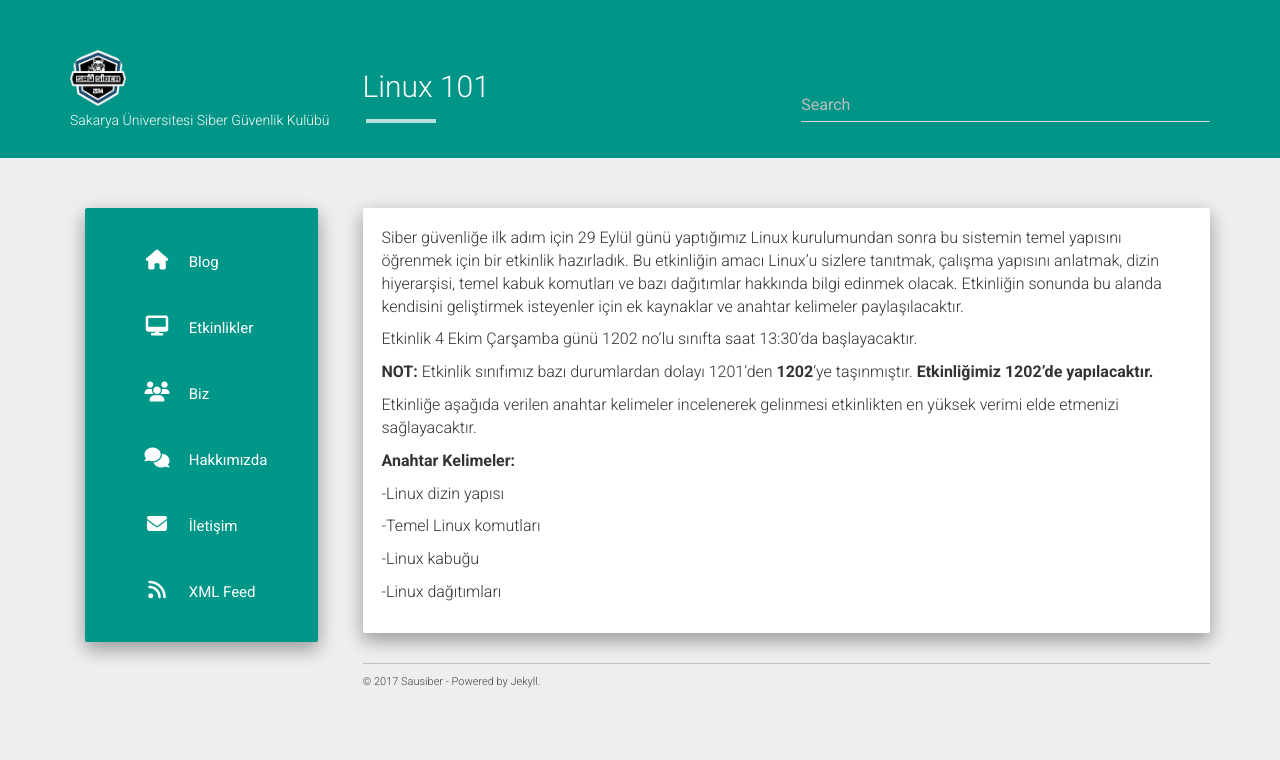
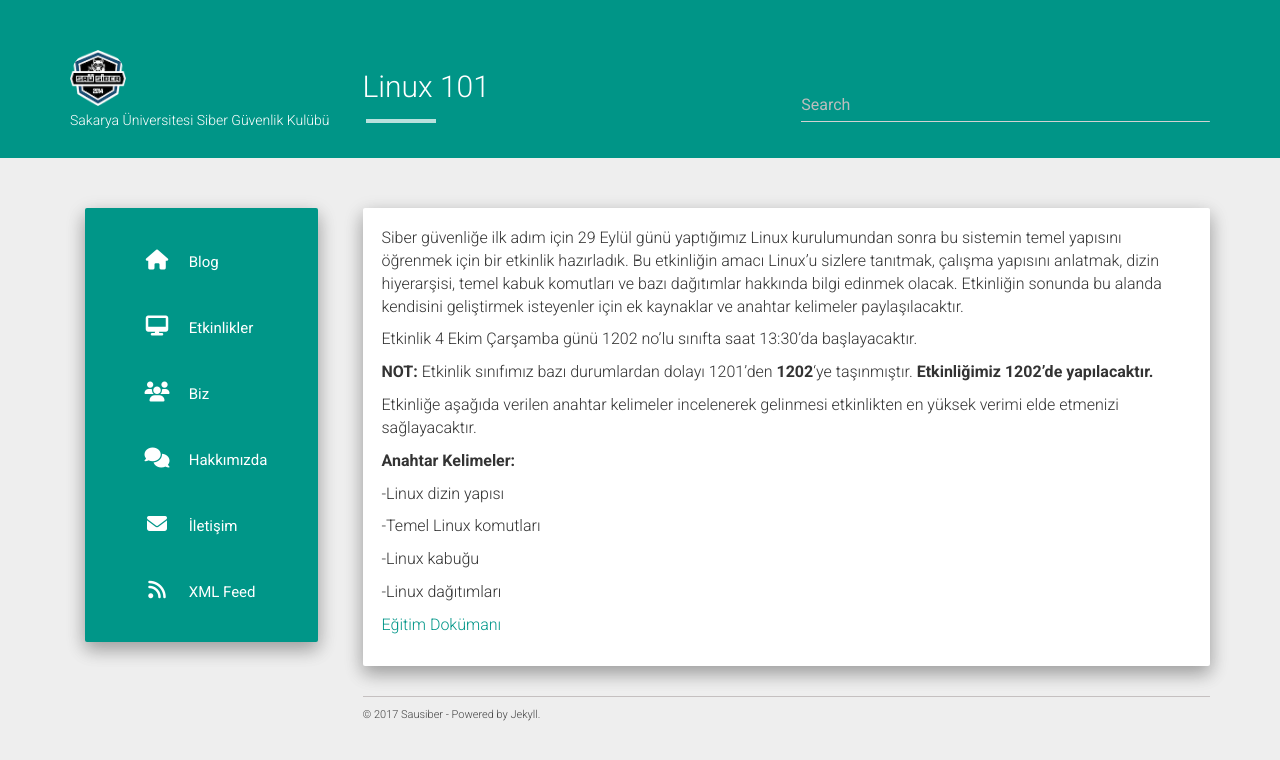
Before and after one commit to sausiber/old-website, a Jekyll site: the page built from static/projects/linuxbaslangic.md, in a window 1280 px wide. Shown: the top 760 px of the page. Built offline with Jekyll 4.4.1, drawn with Linux system fonts in a browser that asks for light colours; nearby versions of some CDN libraries.

Commit message:
Eğitim sunumu
Eğitim sunumu atıldı.

```diff
--- a/static/projects/linuxbaslangic.md
+++ b/static/projects/linuxbaslangic.md
@@ -21,3 +21,5 @@ Etkinliğe aşağıda verilen anahtar kelimeler incelenerek gelinmesi etkinlikte
 -Linux kabuğu
 
 -Linux dağıtımları
+
+<a href="/notlar/Linux_101.pdf">Eğitim Dokümanı</a>
```
Also changed, not shown: 1 other file.
